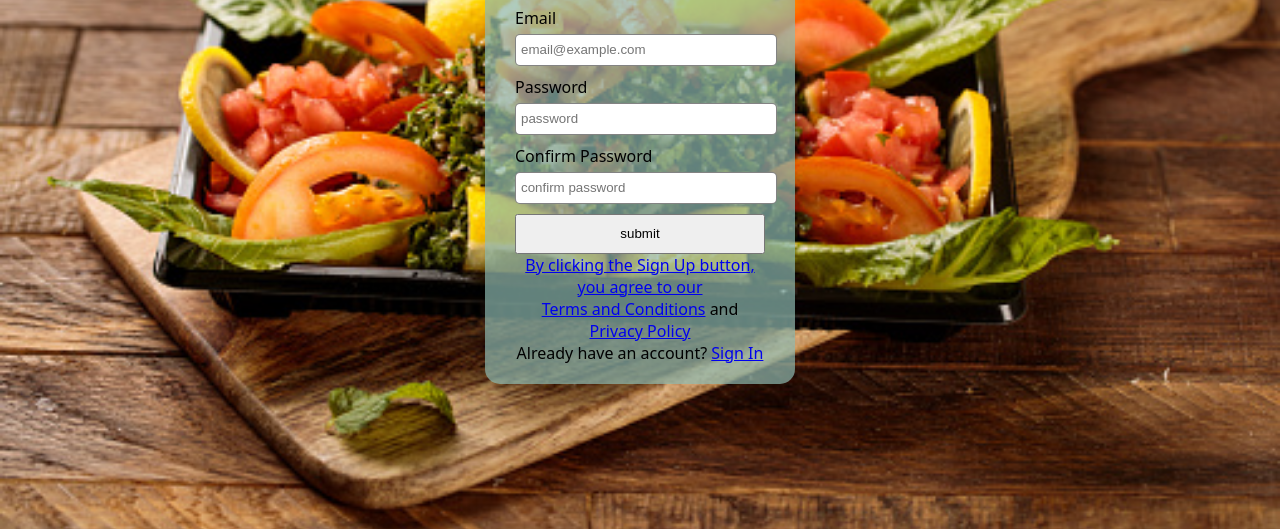
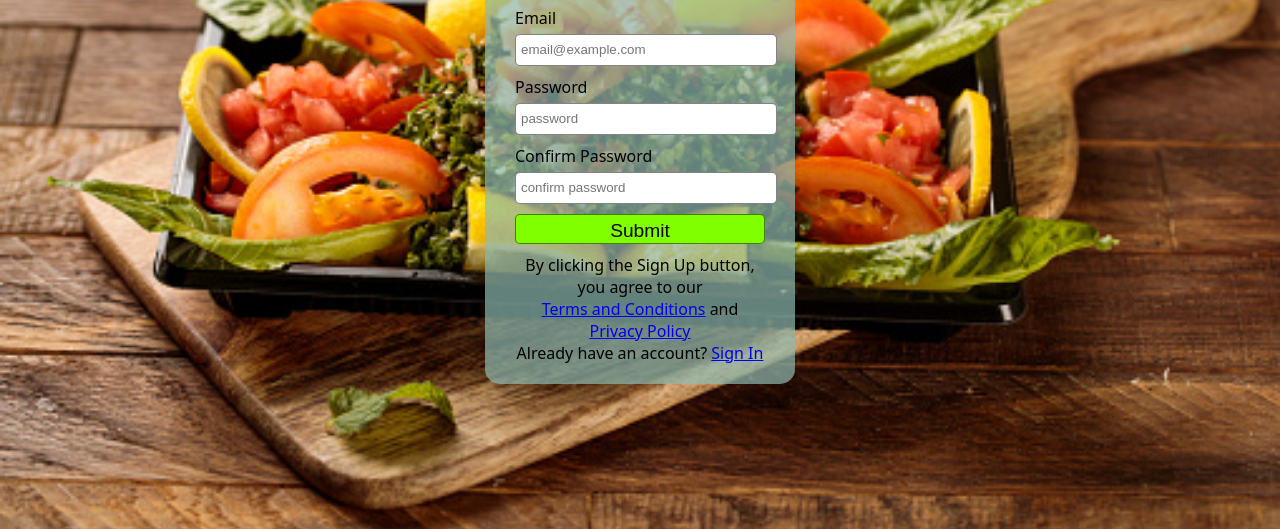
Before and after one commit to DUDEKULARAHIM/backend-restaurant, a website: page Signup.html in a window 1280 px wide. Shown: the part 271-800 px from the top of the page. Drawn offline with Linux system fonts and the light colour scheme.

Commit message:
Update Signup.html

```diff
--- a/Signup.html
+++ b/Signup.html
@@ -11,7 +11,7 @@
 </head>
 <body>
     <div>
-        <form onsubmit="return validateform()" action="Signin.html" method="POST">
+        <form onsubmit="return validateform()" action="index.html" method="POST">
             <h1>Sign Up...</h1>
             <label for="name">First Name</label>
             <input type="text" id="name" name="name" placeholder="Name" required>
@@ -21,8 +21,8 @@
             <input type="password" id="password" name="password" placeholder="password" required>
             <label for="confirmPassword">Confirm Password</label>
             <input type="password" id="confirmPassword" placeholder="confirm password" required>
-<!--            <a href="Signin.html"> <input type="submit" class="subid" value="Submit"></a> -->
-            <a href="Signin.html"><button style="width:100%;height:40px">submit</button>
+            <input type="submit" class="subid" value="Submit">
+<!--             <a href="Signin.html"><button style="width:100%;height:40px">submit</button> -->
         </form>
         <p>By clicking the Sign Up button, you agree to our<br>
         <a href="#">Terms and Conditions</a> and <a href="#">Privacy Policy</a></p>
```
